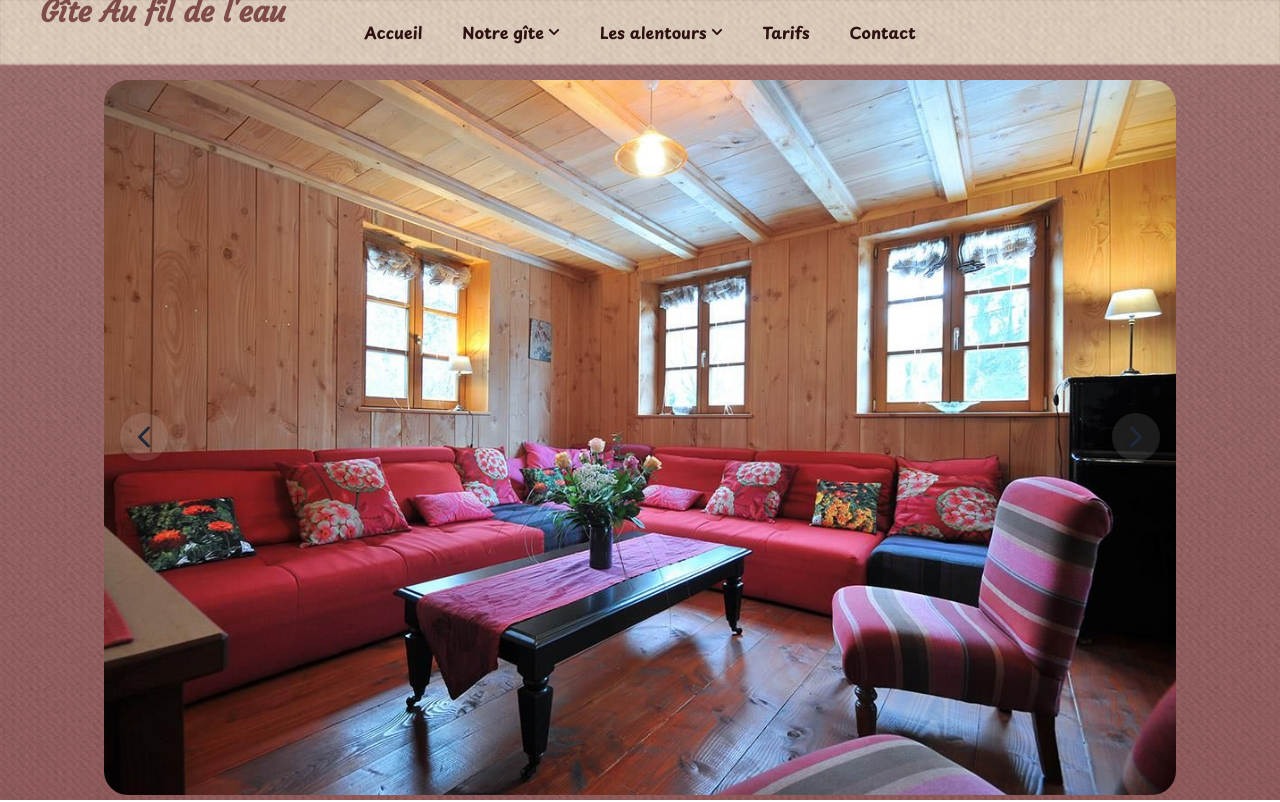
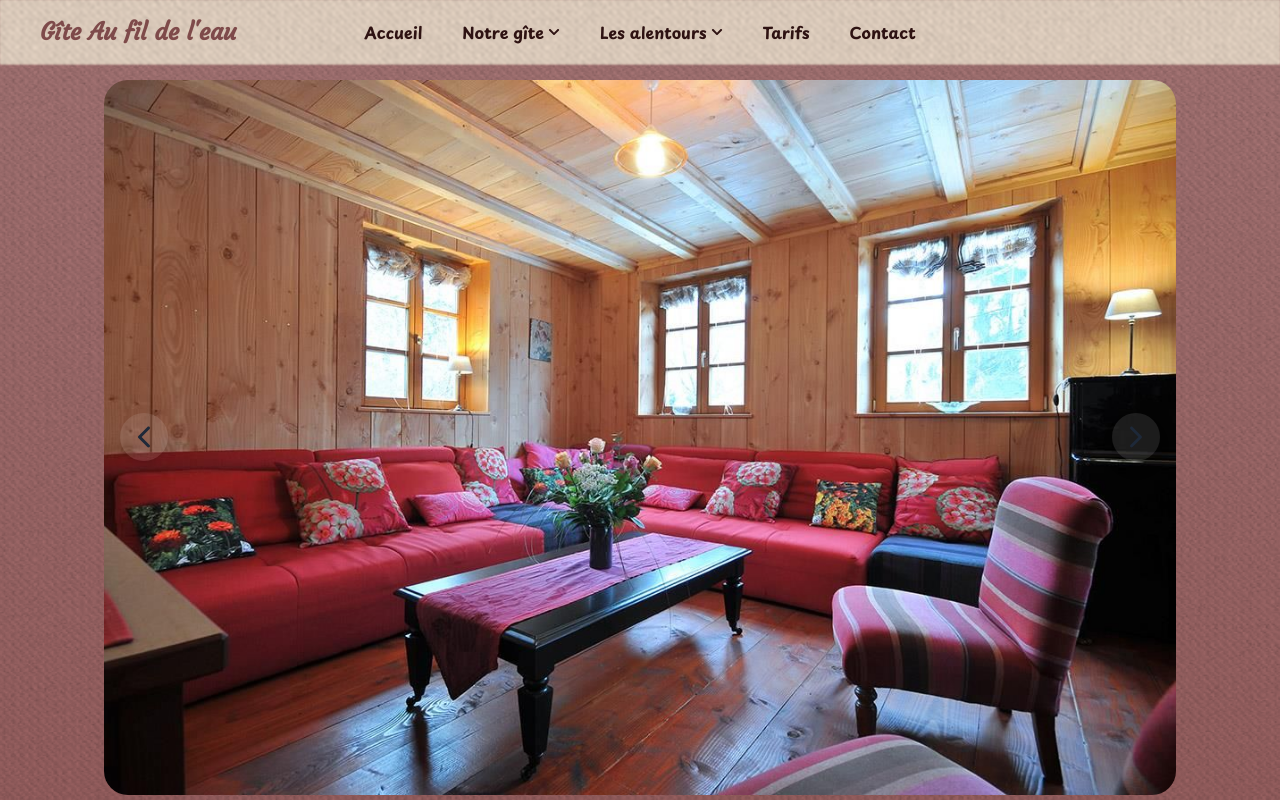
Before and after one commit to Annadesbois/gite-au-fil-de-leau, a Next.js app: page / in a window 1280 px wide. Shown: the top 802 px of the page. Built offline with nearby package versions, Linux system fonts and the light colour scheme.

Commit message:
adapt h1 style to the main

```diff
--- a/app/globals.css
+++ b/app/globals.css
@@ -29,6 +29,9 @@ body {
 h1 {
   font-family: var(--font-courgette), "Lucida Handwriting", "Brush Script MT",
     "Segoe Script", "Comic Sans MS", cursive;
+}
+
+main h1 {
   margin-bottom: 2.5rem;
   font-size: 1.875rem;
   line-height: 2.25rem;
@@ -98,5 +101,5 @@ body::before {
 }
 
 .form-input {
-  @apply w-full rounded-lg border border-surface-3/40 bg-white/80 px-3 py-2 shadow-sm focus:outline-none focus:ring-2 focus:ring-accent font-sans
+  @apply w-full rounded-lg border border-surface-3/40 bg-white/80 px-3 py-2 shadow-sm focus:outline-none focus:ring-2 focus:ring-accent font-sans;
 }
```
